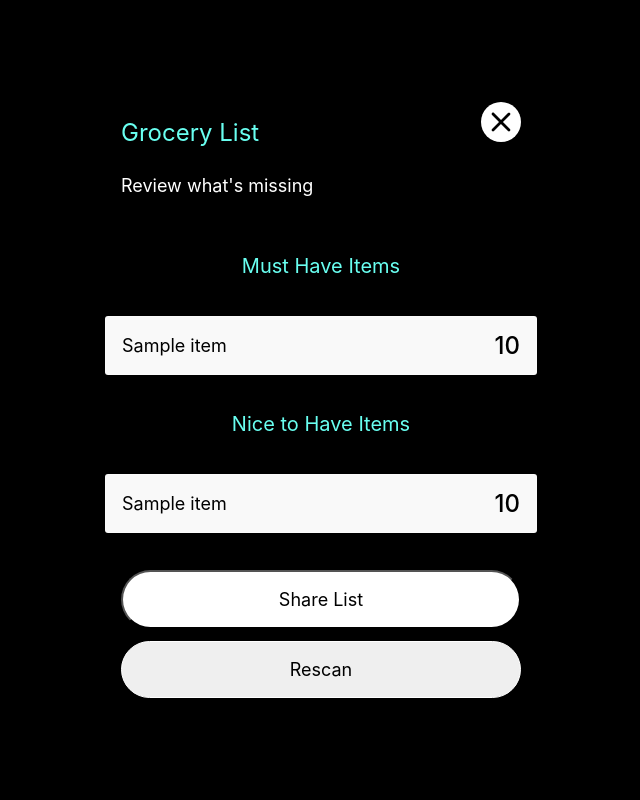
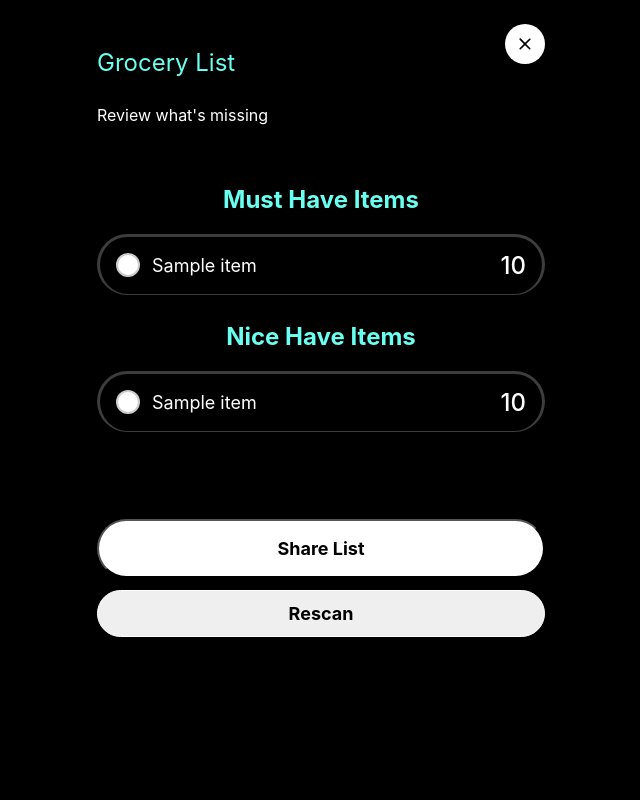
Before and after one commit to Yosefnoorani/FridgeAIList, a Flask app: template templates/results.html in a window 1280 px wide. Shown: the whole page, without its empty margins (319-959 px from the left). Run offline with Flask 3, Linux system fonts and the light colour scheme; the template is opened without the code that fills it: most values are stand-ins (such as "Sample title", 1, 10 or a date in 2020); parts of the project's set-up code (start-up, migrations or seed data) failed here and were passed over.

Commit message:
redesign to result and fix design for scan

```diff
--- a/app.py
+++ b/app.py
@@ -121,8 +121,20 @@ def results():
     missing_items = json.loads(request.args.get('missing_items', '{}'))
     nice_to_have_changes = json.loads(request.args.get('nice_to_have', '{}'))
     must_have = session.get('must_have', {})
-    return render_template('results.html', items=items, missing_items=missing_items, must_have=must_have, nice_to_have=nice_to_have_changes)
+    allergies = session.get('allergies', [])
 
+    # Process allergy items
+    allergy_items = []
+    for item in items:
+        if item['name'] in allergies:
+            allergy_items.append({
+                'name': item['name'],
+                'alternative': item.get('alternative', 'None'),
+                'quantity': item['quantity']
+            })
+
+    return render_template('results.html', items=items, missing_items=missing_items, must_have=must_have,
+                           nice_to_have=nice_to_have_changes, allergy_items=allergy_items)
 
 @app.route('/scan_fridge')
 def scan_fridge():
@@ -151,4 +163,4 @@ def scan_fridge():
 
 
 if __name__ == '__main__':
-    app.run(debug=False)
+    app.run(debug=True)
--- a/templates/results.html
+++ b/templates/results.html
@@ -14,35 +14,42 @@
             color: #fff;
         }
 
+        h1, h2 {
+            color: #69fff1;
+            text-align: center;
+        }
         .grocery-list {
             background-color: #000;
             display: flex;
+            max-width: 480px;
             width: 100%;
+            height: 100%;
             flex-direction: column;
-            margin: 0;
-            padding: 16px;
+            margin: 0 auto;
+            padding: 24px 16px;
         }
 
         .header-container {
             display: flex;
             flex-direction: column;
-            padding: 0 16px 24px;
+            padding: 0 0 24px;
         }
+
         .header-content {
             display: flex;
             align-items: flex-start;
-            gap: 10px;
+            gap: 20px;
             justify-content: space-between;
         }
 
         .title {
             color: #69fff1;
             align-self: end;
-            margin-top: 16px;
+            margin-top: 24px;
             font: 400 24px 'Inter', sans-serif;
         }
 
-        .icon-wrapper {
+        .avatar-container {
             justify-content: center;
             align-items: center;
             border-radius: 999px;
@@ -50,16 +57,25 @@
             background-color: #fff;
             align-self: start;
             display: flex;
+            flex-direction: column;
             width: 40px;
             height: 40px;
             padding: 4px;
         }
 
-        .icon {
+        .avatar-wrapper {
+            justify-content: center;
+            align-items: center;
+            border-radius: 999px;
+            display: flex;
+            padding: 10px;
+        }
+
+        .avatar-icon {
             aspect-ratio: 1;
             object-fit: auto;
             object-position: center;
-            width: 20px;
+            width: 12px;
             fill: #000;
         }
 
@@ -69,47 +85,111 @@
             font: 400 16px 'Inter', sans-serif;
         }
 
-        .list-title {
-            color: #69fff1;
-            font: 400 20px 'Inter', sans-serif;
-            margin-top: 16px;
+        .list-container {
+            display: flex;
+            flex-direction: column;
+            padding-bottom: 80px;
         }
 
-        .list-item {
+        .list-item,
+        .allergy-item,
+        .alternative-item {
             justify-content: space-between;
             border-color: rgba(255, 255, 255, 0.24);
             border-style: solid;
+            border-style: solid;
             border-bottom-width: 1px;
             display: flex;
-            gap: 20px;
-            color: black;
-            white-space: nowrap;
-            padding: 14px 16px;
+            gap: 16px;
+            padding: 0px 16px;
             cursor: pointer;
+            align-items: center;
+            border-radius: 50px;
+            margin-bottom: 7px;
         }
 
-        .list-item.strike .item-name {
-            text-decoration: line-through;
+        .item-content {
+            display: flex;
+            gap: 12px;
+            font-size: 18px;
+            font-weight: 400;
+            flex: 1;
+            margin: auto 0;
+        }
+
+        .item-icon {
+            aspect-ratio: 1;
+            object-fit: auto;
+            object-position: center;
+            width: 18px;
+            fill: #69fff1;
+            margin: auto 0;
         }
 
         .item-name {
-            margin: auto 0;
-            font: 400 18px 'Inter', sans-serif;
+            font-family: 'Inter', sans-serif;
         }
 
         .item-quantity {
+            justify-content: center;
             text-align: right;
-            font: 500 18px 'Inter', sans-serif;
+            font: 500 24px 'Inter', sans-serif;
         }
 
-        .action-buttons {
+        .allergy-item {
+            color: #ff8796;
+        }
+
+        .alternative-content {
             display: flex;
-            margin-top: 16px;
+            gap: 12px;
+            font-size: 18px;
+            color: #69fff1;
+            font-weight: 400;
+            flex: 1;
+            margin: auto 0;
+        }
+
+        .alternative-icon {
+            aspect-ratio: 1.28;
+            object-fit: auto;
+            object-position: center;
+            width: 18px;
+            fill: #fff;
+            align-self: stretch;
+            margin: auto 0;
+        }
+
+        .alternative-check {
+            aspect-ratio: 1;
+            object-fit: auto;
+            object-position: center;
+            width: 18px;
+            fill: #fff;
+            margin: auto 0;
+        }
+
+        .alternative-name {
+            font-family: 'Inter', sans-serif;
+        }
+
+        .alternative-quantity {
+            justify-content: center;
+            align-self: stretch;
+            color: #fff;
+            white-space: nowrap;
+            text-align: right;
+            font: 500 24px 'Inter', sans-serif;
+        }
+
+        .action-container {
+            display: flex;
+            width: 100%;
             flex-direction: column;
-            font-size: 16px;
+            font-size: 18px;
             font-weight: 400;
             text-align: center;
-            padding: 0 16px;
+            padding: 0;
         }
 
         .share-button {
@@ -120,8 +200,10 @@
             backdrop-filter: blur(10px);
             background-color: #fff;
             color: #000;
-            padding: 12px 40px;
+            padding: 17px 60px;
             margin-bottom: 12px;
+            font-weight: bold;
+            font-size: 18px;
         }
 
         .rescan-button {
@@ -131,41 +213,72 @@
             border-radius: 999px;
             backdrop-filter: blur(10px);
             border: 1px solid #fff;
-            color: black;
+            color: #000;
             white-space: nowrap;
-            padding: 12px 40px;
+            padding: 12px 60px;
+            font-weight: bold;
+            font-size: 18px;
+
         }
 
-        @media (min-width: 480px) {
-            .grocery-list {
-                max-width: 480px;
-                padding: 24px;
+        .visually-hidden {
+            position: absolute;
+            width: 1px;
+            height: 1px;
+            padding: 0;
+            margin: -1px;
+            overflow: hidden;
+            clip: rect(0, 0, 0, 0);
+            white-space: nowrap;
+            border: 0;
         }
 
-            .title {
-                font-size: 24px;
+        .radio-button {
+            margin-right: 12px;
+            cursor: pointer;
         }
 
-            .subtitle {
-                font-size: 18px;
+        .radio-button.checked .radio-button-icon {
+            fill: green;
         }
 
-            .list-item {
-                padding: 14px 16px;
+        .radio-button-icon {
+            width: 18px;
+            height: 18px;
+        }
+        .checkbox-container {
+          display: flex;
+          align-items: center;
         }
 
-            .item-name {
-                font-size: 18px;
+        .custom-checkbox {
+          display: none;
         }
 
-            .item-quantity {
-                font-size: 24px;
+        .custom-checkbox-label {
+          width: 24px;
+          height: 24px;
+          border-radius: 50%;
+          border: 2px solid #ccc;
+          background-color: white;
+          position: relative;
+          cursor: pointer;
+          margin: 0;
         }
 
-            .share-button, .rescan-button {
-                padding: 17px 60px;
-                font-size: 18px;
+        .custom-checkbox:checked + .custom-checkbox-label {
+          background-color: #69fff1;
+          border-color: #69fff1;
         }
+
+        .custom-checkbox:checked + .custom-checkbox-label::after {
+          content: '✔️';
+          position: absolute;
+          top: 50%;
+          left: 50%;
+          transform: translate(-50%, -50%);
+          color: white;
+          font-size: 10px;
         }
     </style>
 </head>
@@ -174,51 +287,61 @@
     <header class="header-container">
         <div class="header-content">
             <h1 class="title">Grocery List</h1>
-      <div class="icon-wrapper">
-        <img loading="lazy" src="static/x.svg" class="icon" alt="" />
+            <div class="avatar-container">
+                <div class="avatar-wrapper">
+                    <img loading="lazy" src="static/x.svg" class="avatar-icon" alt="Avatar" />
+                </div>
             </div>
         </div>
         <p class="subtitle">Review what's missing</p>
     </header>
 
+    <main class="list-container">
         <h2 class="list-title">Must Have Items</h2>
-  <ul id="groceryList">
         {% for item, quantity in missing_items.items() %}
-      {% if quantity > 0 %}
-        <li class="list-item" onclick="toggleStrike(this)">
-          <span class="item-name">{{ item }}</span>
+          <article class="list-item" onclick="toggleCheck(this)">
+            <div class="item-content">
+              <div class="checkbox-container">
+                <input type="checkbox" id="customCheckbox{{ loop.index }}" class="custom-checkbox" />
+                <label for="customCheckbox{{ loop.index }}" class="custom-checkbox-label"></label>
+              </div>
+              <p class="item-name">{{ item }}</p>
+            </div>
             <span class="item-quantity">{{ quantity }}</span>
-        </li>
-      {% endif %}
+          </article>
           {% endfor %}
-  </ul>
+                <h2 class="list-title">Nice Have Items</h2>
+                {% for item, quantity in nice_to_have.items() %}
+                <article class="list-item" onclick="toggleCheck(this)">
+            <div class="item-content">
+              <div class="checkbox-container">
+                <input type="checkbox" id="customCheckboxSecond{{ loop.index }}" class="custom-checkbox" />
+                <label for="customCheckboxSecond{{ loop.index }}" class="custom-checkbox-label"></label>
+              </div>
+              <p class="item-name">{{ item }}</p>
+            </div>
+            <span class="item-quantity">{{ quantity }}</span>
+          </article>
+          {% endfor %}
+    </main>
 
-  <h2 class="list-title">Nice to Have Items</h2>
-  <ul id="niceToHaveList">
-    {% for item, quantity in nice_to_have.items() %}
-      {% if quantity > 0 %}
-        <li class="list-item" onclick="toggleStrike(this)">
-          <span class="item-name">{{ item }}</span>
-          <span class="item-quantity">{{ quantity }}</span>
-        </li>
-      {% endif %}
-    {% endfor %}
-  </ul>
-
-  <div class="action-buttons">
+    <footer class="action-container">
         <button class="share-button" onclick="shareList()">Share List</button>
         <button class="rescan-button" onclick="rescan()">Rescan</button>
-  </div>
+    </footer>
 </section>
 
 <script>
-    function toggleStrike(element) {
-        element.classList.toggle('strike');
+    function toggleCheck(element) {
+      // Prevent the label from toggling the checkbox again
+      const checkbox = element.querySelector('.custom-checkbox');
+      checkbox.checked = !checkbox.checked;
+      console.log(element);
     }
 
     function shareList() {
-        const listItems = document.querySelectorAll('.list-item');
-        const items = Array.from(listItems).map(item => item.querySelector('.item-name').textContent);
+        const listItems = document.querySelectorAll('.list-item .item-name');
+        const items = Array.from(listItems).map(item => item.textContent);
         const shareData = {
             title: 'Grocery List',
             text: `Missing items:\n${items.join('\n')}`
@@ -236,13 +359,7 @@
     }
 
     function rescan() {
-        const urlParams = new URLSearchParams(window.location.search);
-        const family_size = urlParams.get('family_size');
-        const allergies = urlParams.get('allergies');
-        const must_have = urlParams.get('must_have');
-        const nice_to_have = urlParams.get('nice_to_have');
-
-        window.location.href = `/scan_fridge?family_size=${family_size}&allergies=${allergies}&must_have=${must_have}&nice_to_have=${nice_to_have}`;
+        window.location.href = '/scan_fridge';
     }
 </script>
 </body>
```
Also changed, not shown: templates/scan_fridge.html (+14 -10 lines). Lines whose indentation alone changed are shown as unchanged.
